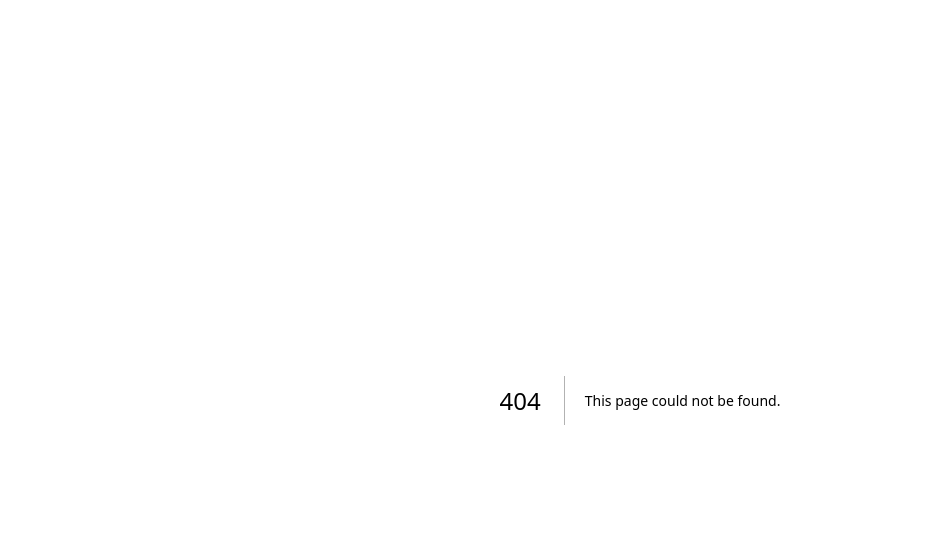
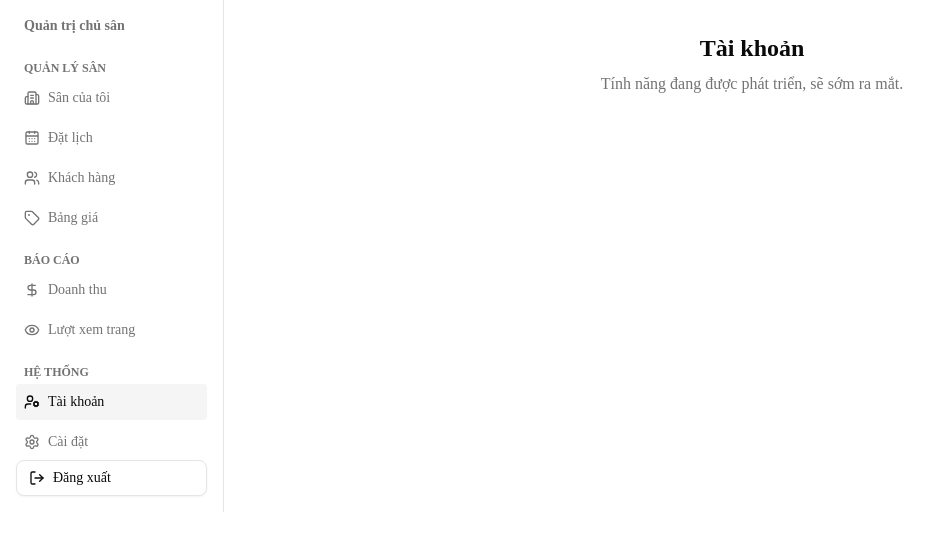
Before and after one commit to Chunghnue/pickleball, a Next.js app in the folder apps/web/: page /owner/accounts in a window 1280 px wide. Before the commit this address had no page. Shown: the top 534 px of the page, without its empty margins (0-949 px from the left). Built offline with nearby package versions, Linux system fonts and the light colour scheme.

Commit message:
feat(web): add coming-soon placeholder pages for future owner sections

```diff
--- /dev/null
+++ b/apps/web/src/app/owner/accounts/page.tsx
@@ -0,0 +1,5 @@
+import { ComingSoon } from "@/components/coming-soon";
+
+export default function OwnerAccountsPage() {
+  return <ComingSoon title="Tài khoản" />;
+}
--- /dev/null
+++ b/apps/web/src/app/owner/bookings/page.tsx
@@ -0,0 +1,5 @@
+import { ComingSoon } from "@/components/coming-soon";
+
+export default function OwnerBookingsPage() {
+  return <ComingSoon title="Đặt lịch" />;
+}
--- /dev/null
+++ b/apps/web/src/app/owner/customers/page.tsx
@@ -0,0 +1,5 @@
+import { ComingSoon } from "@/components/coming-soon";
+
+export default function OwnerCustomersPage() {
+  return <ComingSoon title="Khách hàng" />;
+}
--- /dev/null
+++ b/apps/web/src/app/owner/page-views/page.tsx
@@ -0,0 +1,5 @@
+import { ComingSoon } from "@/components/coming-soon";
+
+export default function OwnerPageViewsPage() {
+  return <ComingSoon title="Lượt xem trang" />;
+}
--- /dev/null
+++ b/apps/web/src/app/owner/pricing/page.tsx
@@ -0,0 +1,5 @@
+import { ComingSoon } from "@/components/coming-soon";
+
+export default function OwnerPricingPage() {
+  return <ComingSoon title="Bảng giá" />;
+}
--- /dev/null
+++ b/apps/web/src/app/owner/revenue/page.tsx
@@ -0,0 +1,5 @@
+import { ComingSoon } from "@/components/coming-soon";
+
+export default function OwnerRevenuePage() {
+  return <ComingSoon title="Doanh thu" />;
+}
--- /dev/null
+++ b/apps/web/src/app/owner/settings/page.tsx
@@ -0,0 +1,5 @@
+import { ComingSoon } from "@/components/coming-soon";
+
+export default function OwnerSettingsPage() {
+  return <ComingSoon title="Cài đặt" />;
+}
```
